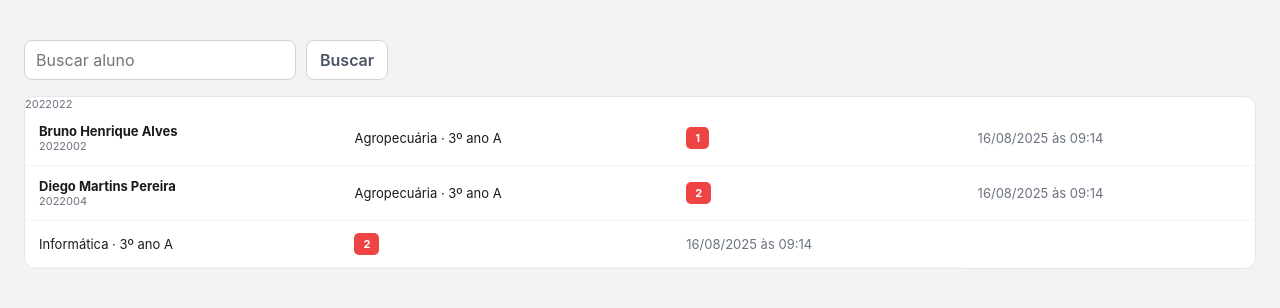
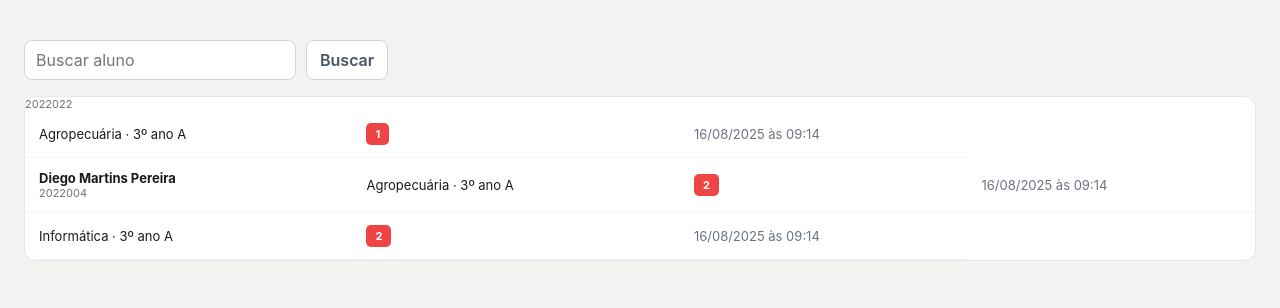
Before and after one commit to emyszc/controle-academico, a Django app: page /biblioteca/ in a window 1280 px wide. Shown: the part 56-364 px from the top of the page. Run offline with Django 5.2, Linux system fonts and the light colour scheme.

Commit message:
Editar espaço do aluno biblioteca1.2

```diff
--- a/src/templates/biblioteca/index.html
+++ b/src/templates/biblioteca/index.html
@@ -31,9 +31,7 @@
 
                     <tbody>
                         <tr>
-                            <td><b>Bruno Henrique Alves</b>
-                                <div class="tiny muted">2022002</div>
-                            </td>
+
                             <td>Agropecuária · 3º ano A</td>
                             <td><span class="badge incompleto">1</span></td>
                             <td class="tiny muted">16/08/2025 às 09:14</td>
```
